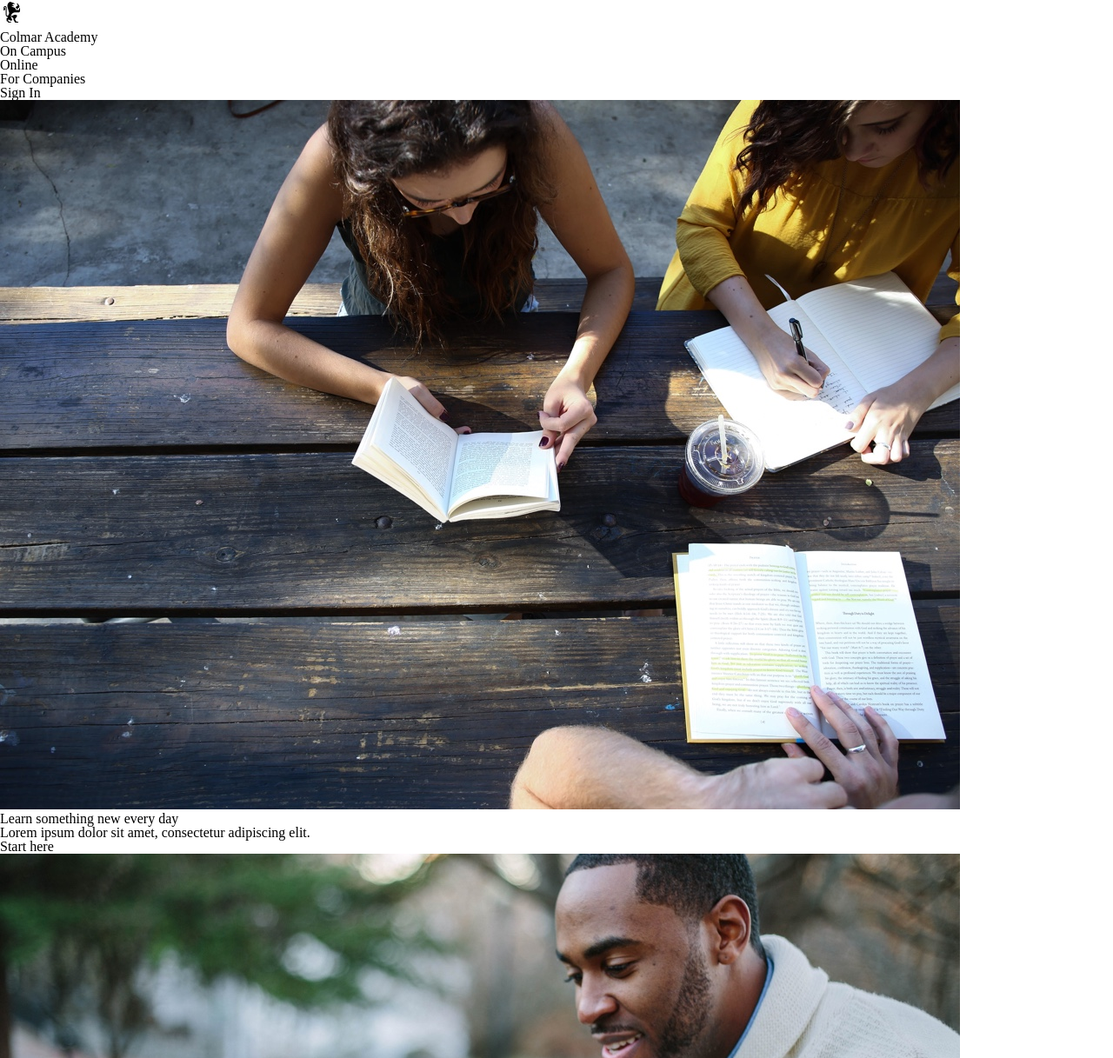
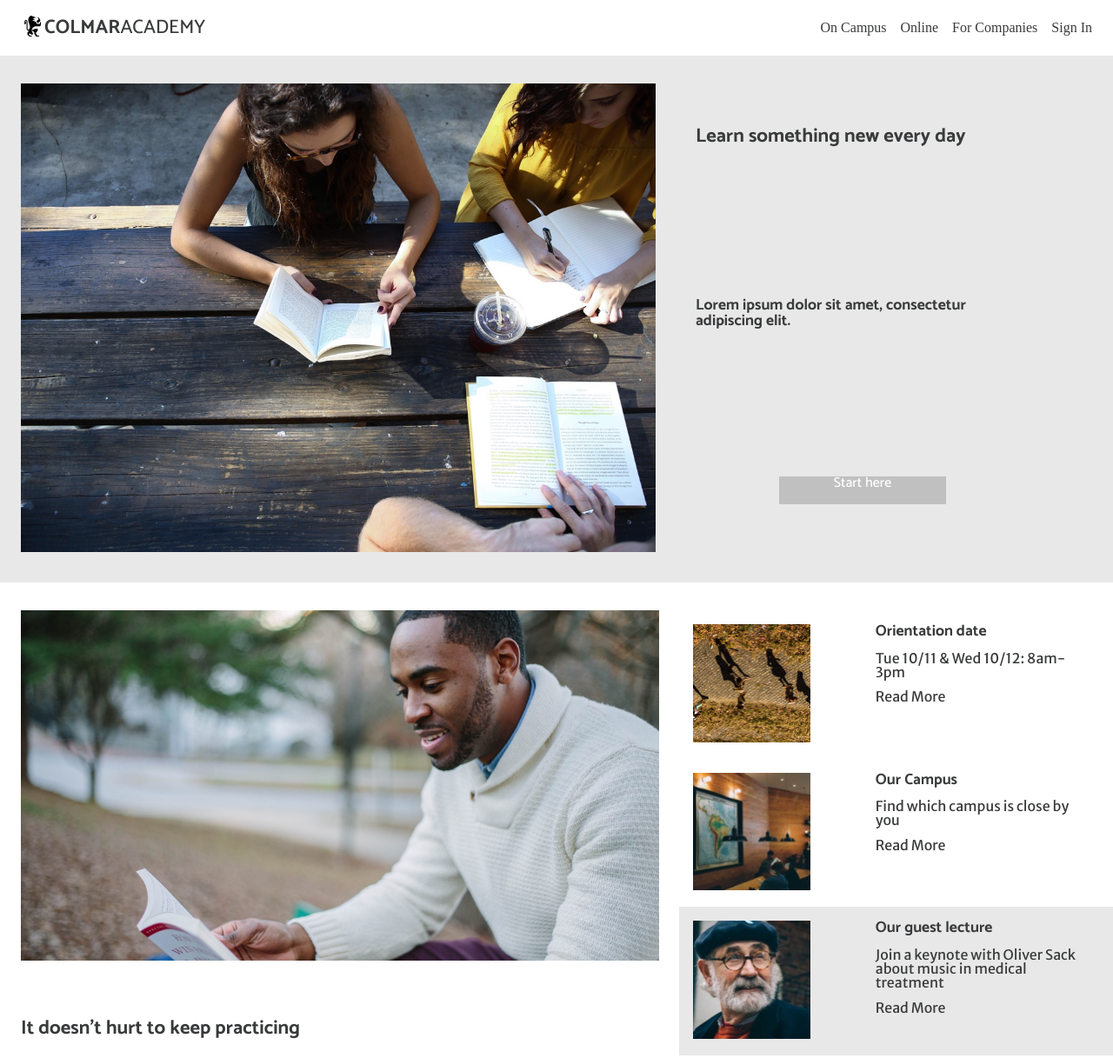
Before and after one commit to tikhomirova-anastasiia/Colmar-Academy, a plain HTML site: page index.html in a window 1280 px wide. Shown: the top 1217 px of the page at 87% size. Drawn offline with Linux system fonts and the light colour scheme.

Commit message:
Start styling

```diff
--- a/index.html
+++ b/index.html
@@ -3,8 +3,9 @@
   <head>
     <meta charset="utf-8">
     <title>Colmar Academy</title>
-    <link  type="text/css" rel="stylesheet" href="./resources/css/reset.css">
-    <link  type="text/css" rel="stylesheet" href="./resources/css/style.css">
+    <link  type="text/css" rel="stylesheet" href="./resources/CSS/reset.css">
+    <link  type="text/css" rel="stylesheet" href="./resources/CSS/style.css">
+    <link href="https://fonts.googleapis.com/css?family=Catamaran:500,700,800|Merriweather+Sans:400,700" rel="stylesheet">
   </head>
   <body>
     <div class="body">
@@ -14,7 +15,8 @@
           <object type="image/svg+xml" data="./resources/Images/ic-logo.svg">
             Your Browser Does Not Support Scalable Vector Graphics
           </object>
-          <h2>Colmar Academy</h2>
+          <h2>Colmar</h2>
+          <h3>Academy</h3>
         </div>
         <div class="navigation">
           <nav>
@@ -32,10 +34,10 @@
         <div class="img-container">
           <img src="./resources/Images/banner.jpg" alt="Image">
         </div>
-        <div class="columns">
+        <div class="column">
           <h2>Learn something new every day</h2>
           <h4>Lorem ipsum dolor sit amet, consectetur adipiscing elit.</h4>
-          <h4 class="start-btn">Start here</h4>
+          <h6>Start here</h6>
         </div>
       </div>
       <!--"Keep Practicing" Section-->
@@ -143,7 +145,7 @@
           <!-- Business-->
           <div class="business">
             <div class="img-cont-courses">
-              <img src="./resources/Images/course-business.jpg.jpg" alt="Image">
+              <img src="./resources/Images/course-business.jpg" alt="Image">
             </div>
             <div class="text-courses">
               <h4>Business</h4>
--- a/resources/CSS/style.css
+++ b/resources/CSS/style.css
@@ -0,0 +1,243 @@
+/*Universal Styles*/
+html{
+  font-size: 16px;
+  color: rgb(57,58,59);
+  line-height: 1.2;
+}
+h2{
+  font-size: 1.4rem;
+  font-weight: bold;
+  font-family: 'Catamaran', sans-serif;
+}
+h3{
+  font-size: 1.4rem;
+  font-weight: 500;
+  font-family: 'Catamaran', sans-serif;
+}
+h4{
+  font-size: 1.1rem;
+  font-weight: bold;
+  font-family: 'Catamaran', sans-serif;
+}
+h6{
+  font-size: 1rem;
+  font-weight: 500;
+  font-family: 'Catamaran', sans-serif;
+}
+
+p {
+  font-size: 1rem;
+  font-family: 'Merriweather Sans', sans-serif;
+}
+
+/*Page Layout*/
+.body {
+  display: flex;
+  width: 100%;
+  justify-content: flex-start;
+  flex-wrap: wrap;
+}
+
+.header,
+.learn-new,
+.practice,
+.start-learning,
+.thesis,
+.footer{
+  width:100%;
+}
+/*Header*/
+.header{
+  display: flex;
+  height: 4rem;
+  justify-content: space-between;
+  align-items: center;
+}
+.header .logo{
+  display: flex;
+  justify-content: flex-start;
+}
+.header .logo object {
+  height: 2rem;
+  width: auto;
+  margin-left: 1.5rem;
+}
+.header .logo h2,
+.header .logo h3 {
+  text-transform: uppercase;
+  align-self: center;
+}
+
+.navigation ul {
+  display: flex;
+  align-items: center;
+  justify-content: flex-start;
+  margin-right: 0.5rem;
+}
+
+.navigation li{
+  margin-right: 1rem;
+  font-size: 1rem;
+}
+
+/*"Learn Something New" Section*/
+.learn-new {
+  display: flex;
+  justify-content: flex-start;
+  background-color: rgb(232,232,232);
+}
+.learn-new .img-container {
+  width: 60%;
+  height:auto;
+}
+.learn-new .img-container img{
+  width:95%;
+  height: auto;
+  margin: 2rem 1.5rem;
+}
+.learn-new .column {
+  width: 30%;
+  height: auto;
+  text-align: left;
+  display: flex;
+  justify-content: center;
+  flex-wrap: wrap;
+  align-items:center;
+  margin-left: 2rem;
+}
+.learn-new .column h2,
+.learn-new .column h4,
+.learn-new .column p{
+  width: 100%;
+  height: 2rem;
+}
+
+.learn-new .column h6{
+  background-color: rgb(192,192,192);
+  width: 12rem;
+  height: 2rem;
+  margin-top: 0.5rem;
+  margin-bottom: 0.5rem;
+  text-align: center;
+  color: white;
+}
+
+/*"Keep Practicing" section styling*/
+.practice {
+  display: inline-flex;
+  width: 100%;
+  height:auto;
+}
+.practice .left-column {
+  width:60%;
+  height: auto;
+}
+.practice .right-column{
+  width: 40%;
+}
+.practice .left-column .img-container img{
+  width: 98%;
+  height:auto;
+  margin: 2rem 1.5rem;
+}
+.practice .left-column .text-container h2,
+.practice .left-column .text-container p {
+  margin-bottom: 1rem;
+  margin: 2rem 1.5rem;
+}
+.practice .right-column {
+  display: flex;
+  flex-direction: column;
+  margin-top: 2rem;
+  margin-left: 2rem;
+}
+.practice .right-column .small-img img{
+  width:60%;
+  height: auto;
+  margin: 1rem 1rem;
+}
+.practice .right-column .content {
+  width: 65%;
+  height:auto;
+}
+.practice .right-column .orientation,
+.practice .right-column .guest-lecture,
+.practice .right-column .campus {
+  width: 100%;
+  height: auto;
+  display: inline-flex;
+}
+.practice .right-column .guest-lecture{
+  background-color: rgb(232,232,232)
+}
+.practice .right-column .content h4,
+.practice .right-column .content p{
+  margin-bottom: .8rem;
+}
+.practice .right-column .content h4{
+  margin-top: 1rem;
+}
+.practice .right-column .content{
+  margin-right: 2rem;
+}
+
+/* "Start-learning" section */
+.start-learnign{
+  width: 100%;
+  height:auto;
+  display: flex;
+  justify-content: flex-start;
+  flex-wrap: wrap;
+}
+
+.start-learning .heading {
+  width: 100%;
+  height: auto;
+  background-color: rgb(232,232,232);
+}
+.start-learning .heading h2{
+  margin-top: 2rem;
+  margin-bottom: 2rem;
+  text-align: center;
+}
+ .start-learning .courses{
+  width: 50rem;
+  height: auto;
+  justify-content: flex-start;
+  flex-wrap: wrap;
+  margin-bottom: 2rem;
+  background-color: rgb(232,232,232);
+}
+
+.courses .soft,
+.courses .data{
+  margin-left: 4.5rem;
+  margin-right: 2rem;
+}
+
+.courses .design,
+.courses .marketing {
+  margin-right: 4.5rem;
+  margin-left: 2rem;
+}
+.courses .data,
+.courses .business,
+.courses .marketing{
+  margin-top: 2rem;
+}
+.courses .img-cont-courses img{
+  width: 10rem;
+  height: auto;
+}
+.courses .text-courses{
+  width: 10rem;
+  height:auto;
+}
+
+
+
+
+.thesis .video-container video{
+  width:60%;
+  height:auto;
+}
```
